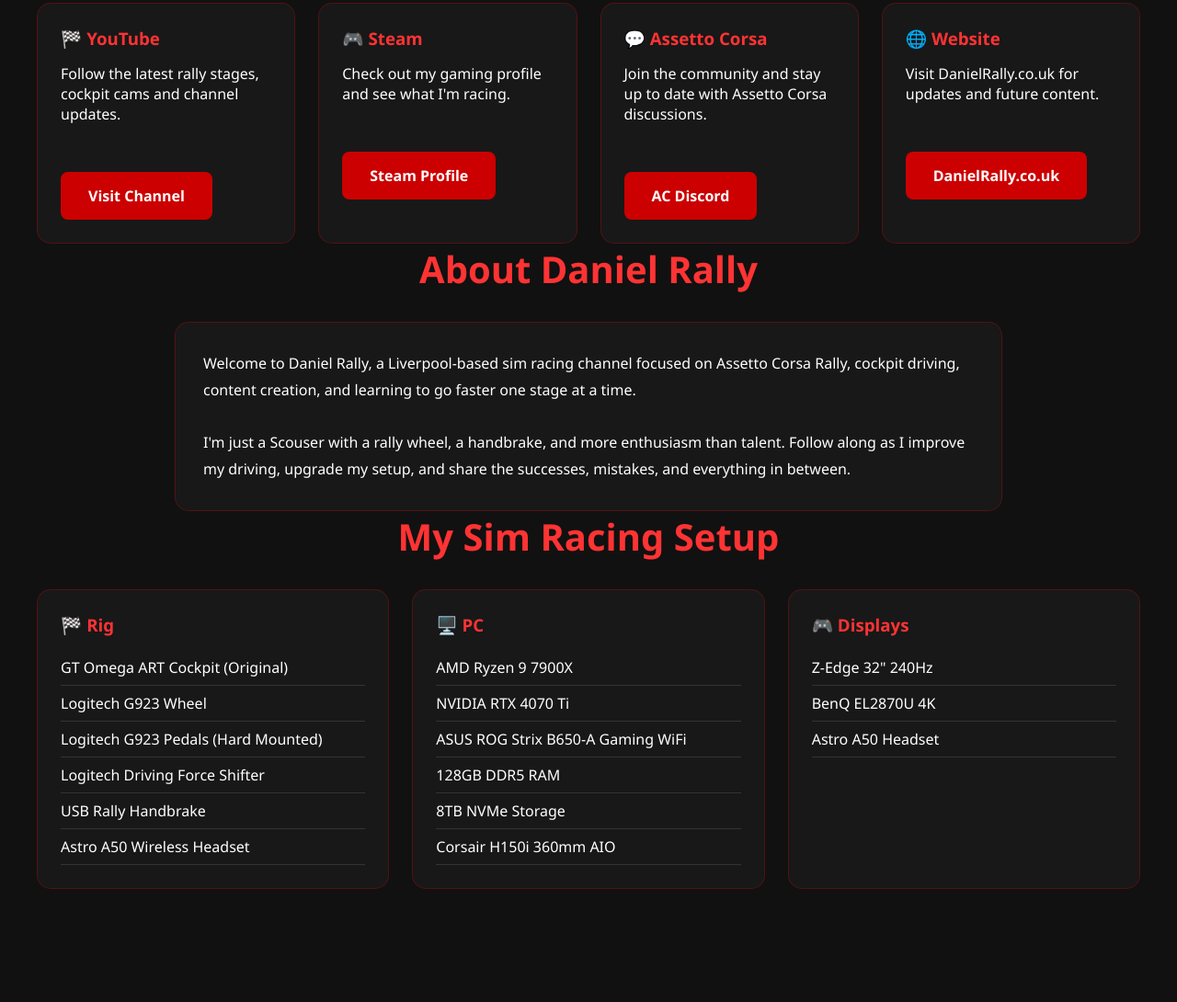
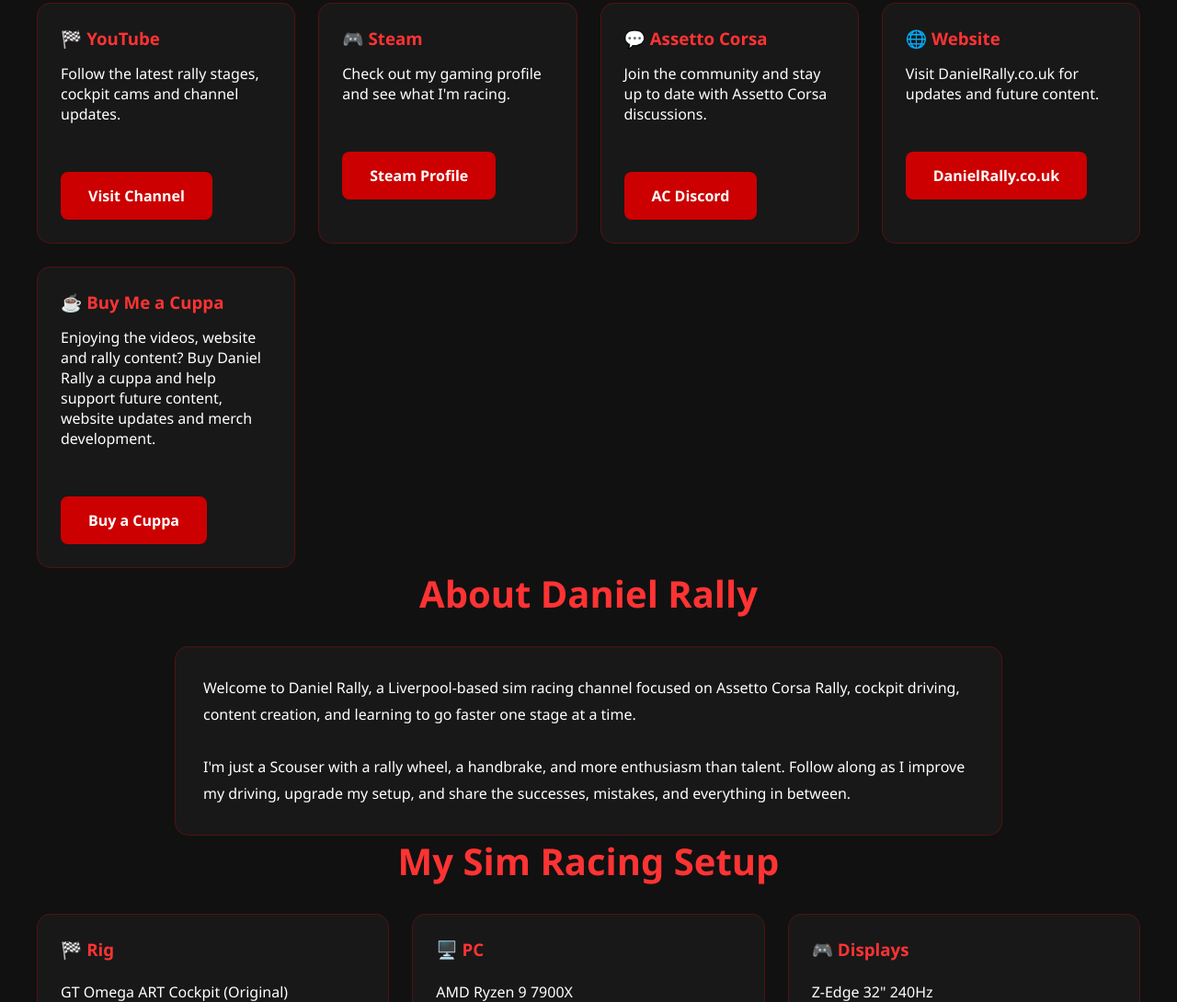
Before and after one commit to daniellyle-debug/danielrally.co.uk, a plain HTML site: page index.html in a window 1280 px wide. Shown: the part 2761-3851 px from the top of the page at 92% size. Before the commit the page ends 3728 px from the top, so only its background shows below. Drawn offline with Linux system fonts and the light colour scheme.

Commit message:
Added Ko-fi Buy Me a Cuppa card

```diff
--- a/index.html
+++ b/index.html
@@ -416,7 +416,26 @@ DanielRally.co.uk
 </a>
 
 </div>
+<div class="rig-card">
 
+<h3>☕ Buy Me a Cuppa</h3>
+
+<p>
+Enjoying the videos, website and rally content?
+
+Buy Daniel Rally a cuppa and help support future content,
+website updates and merch development.
+</p>
+
+<br>
+
+<a class="button"
+href="https://ko-fi.com/danielrally"
+target="_blank">
+Buy a Cuppa
+</a>
+
+</div>
 </div>
 
 </section>
```
